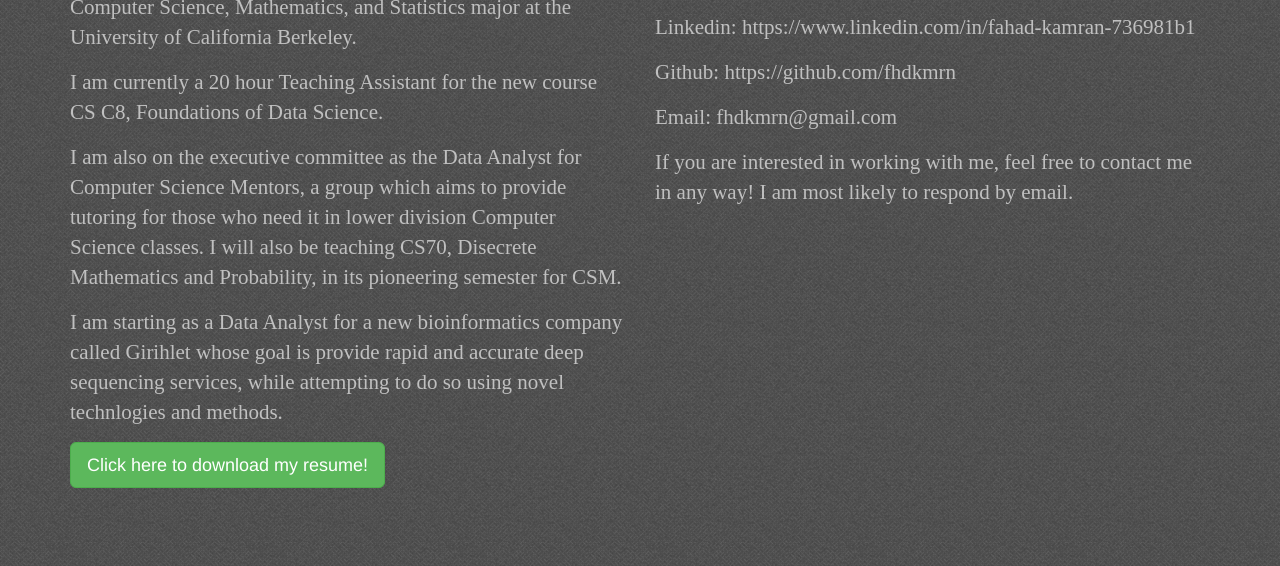
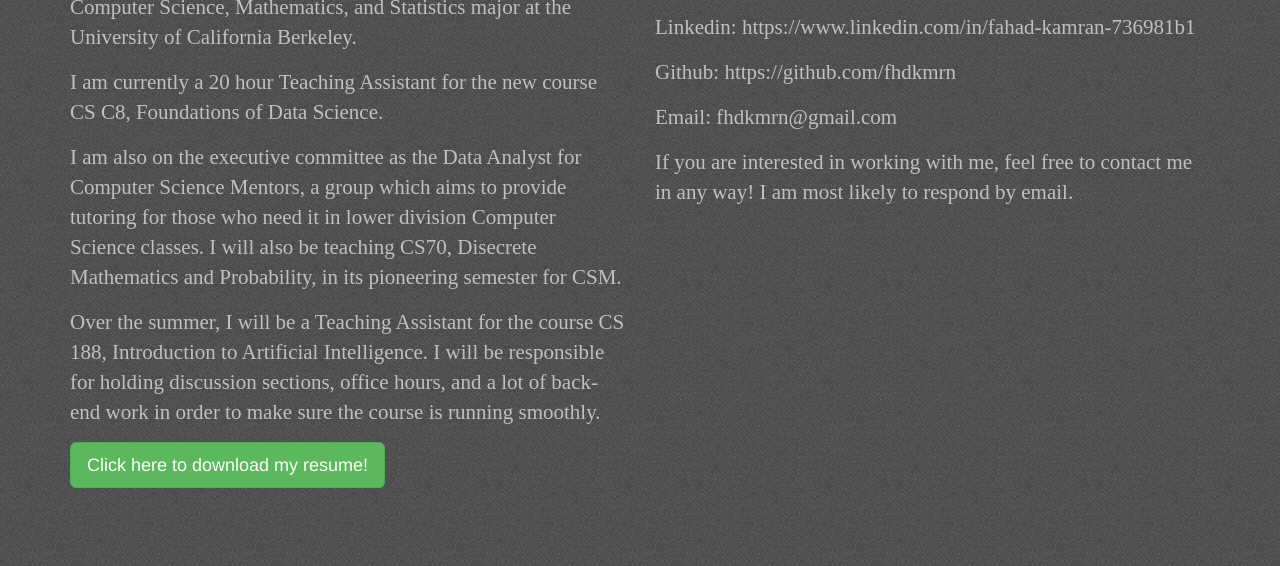
Before and after one commit to fhdkmrn/fhdkmrn.github.io, a plain HTML site: page about.html in a window 1280 px wide. Shown: the part 257-823 px from the top of the page. Drawn offline with nearby package versions, Linux system fonts and the light colour scheme.

Commit message:
Updated resume and about

```diff
--- a/about.html
+++ b/about.html
@@ -37,7 +37,7 @@
              <p></p>
              <p id="main"> I am also on the executive committee as the Data Analyst for Computer Science Mentors, a group which aims to provide tutoring for those who need it in lower division Computer Science classes. I will also be teaching CS70, Disecrete Mathematics and Probability, in its pioneering semester for CSM. </p>
              <p></p>
-             <p id="main"> I am starting as a Data Analyst for a new bioinformatics company called Girihlet whose goal is provide rapid and accurate deep sequencing services, while attempting to do so using novel technlogies and methods.
+             <p id="main"> Over the summer, I will be a Teaching Assistant for the course CS 188, Introduction to Artificial Intelligence. I will be responsible for holding discussion sections, office hours, and a lot of back-end work in order to make sure the course is running smoothly.
              <form method="get" action="resumenew.pdf">
 <button class='btn btn-default btn-success btn-lg' type="submit">Click here to download my resume!</button>
 </form>
```
Also changed, not shown: 1 other file.
